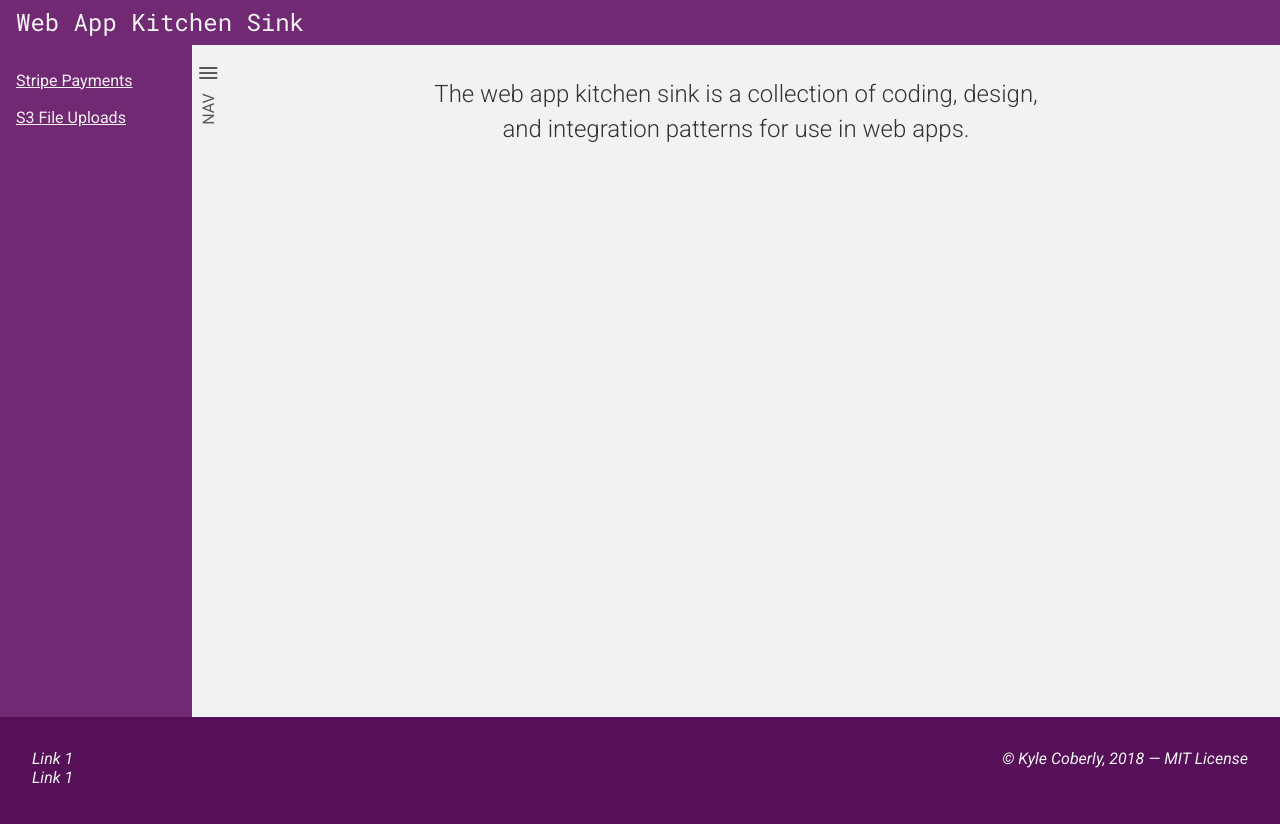
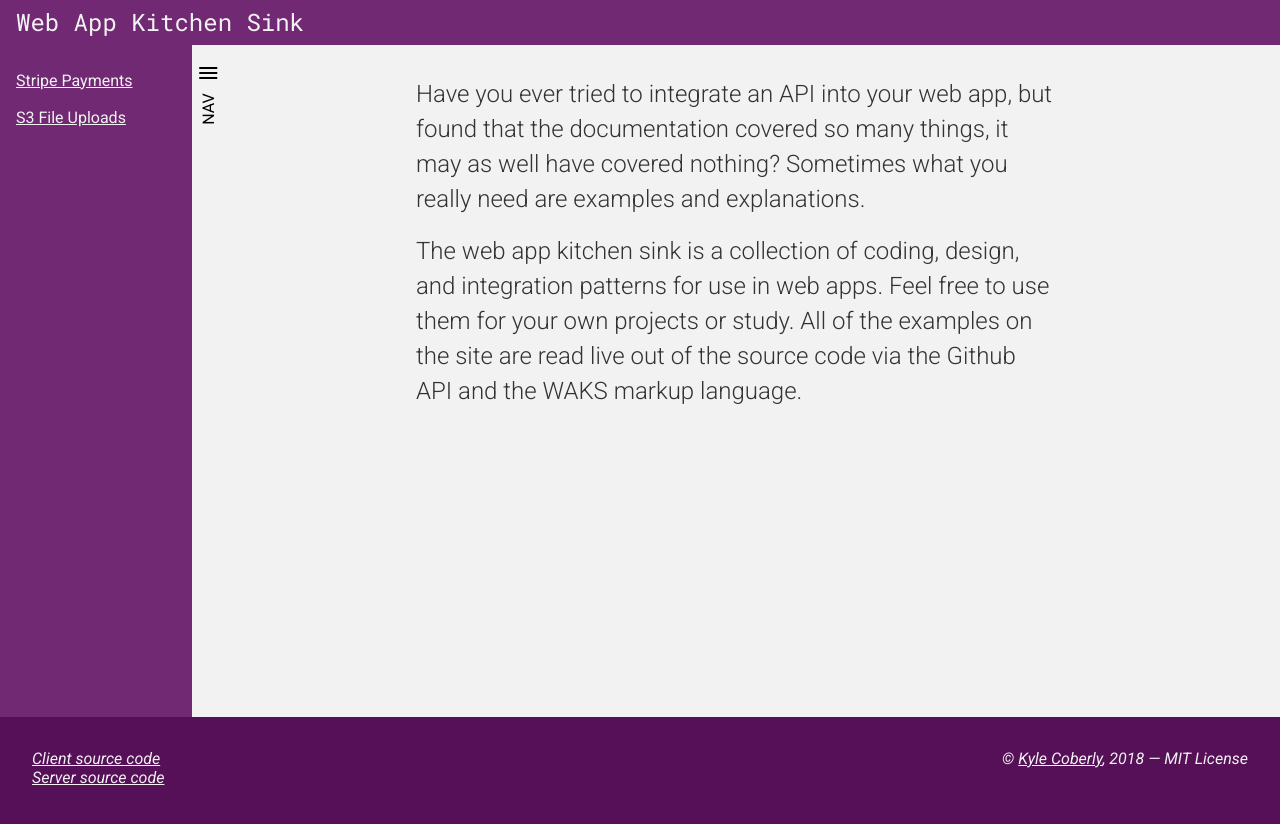
Before and after one commit to kylecoberly/web-app-kitchen-sink, a Vue app: page /apis/1 in a window 1280 px wide. Shown: the top 824 px of the page. Built offline with nearby package versions, Linux system fonts and the light colour scheme; what vue-highlightjs would draw is missing.

Commit message:
Updating copy

```diff
--- a/src/App.vue
+++ b/src/App.vue
@@ -23,10 +23,10 @@
         </main>
         <footer>
             <ul>
-                <li>Link 1</li>
-                <li>Link 1</li>
+                <li><a href="https://github.com/kylecoberly/web-app-kitchen-sink" target="_BLANK">Client source code</a></li>
+                <li><a href="https://github.com/kylecoberly/web-app-kitchen-sink-api" target="_BLANK">Server source code</a></li>
             </ul>
-            <p>&copy; Kyle Coberly, 2018 &mdash; MIT License</p>
+            <p>&copy; <a href="https://kylecoberly.com" target="_BLANK">Kyle Coberly</a>, 2018 &mdash; MIT License</p>
         </footer>
     </div>
 </template>
@@ -56,7 +56,8 @@
     @import "~@/styles/_colors";
     @import "~@/styles/_typography";
 
-    header {
+    #app {
+        > header {
             background-color: $primary-color-medium-dark;
             padding: 0.5rem 1rem;
             color: $white;
@@ -68,7 +69,7 @@
                 }
             }
         }
-    main {
+        > main {
             @include body-font;
             position: relative;
             min-height: calc(100vh - 5rem - 3rem);
@@ -103,7 +104,7 @@
                 }
             }
         }
-    footer {
+        > footer {
             @include aside-font;
             background-color: $primary-color-dark;
             color: $white;
@@ -117,5 +118,9 @@
             p {
                 grid-area: "copyright";
             }
+            a {
+                color: $white;
+            }
+        }
     }
 </style>
--- a/src/views/index.vue
+++ b/src/views/index.vue
@@ -1,6 +1,9 @@
 <template>
     <section class="index">
-        <p>The web app kitchen sink is a collection of coding, design, and integration patterns for use in web apps.</p>
+        <div>
+        <p>Have you ever tried to integrate an API into your web app, but found that the documentation covered so many things, it may as well have covered nothing? Sometimes what you really need are examples and explanations.</p>
+        <p>The web app kitchen sink is a collection of coding, design, and integration patterns for use in web apps. Feel free to use them for your own projects or study. All of the examples on the site are read live out of the source code via the Github API and the WAKS markup language.</p>
+        </div>
     </section>
 </template>
 
@@ -26,7 +29,6 @@
         p {
             margin-bottom: 1rem;
             max-width: 40rem;
-            text-align: center;
         }
         h2 {
             @include secondary-header-font;
```
Lines whose indentation alone changed are shown as unchanged.
